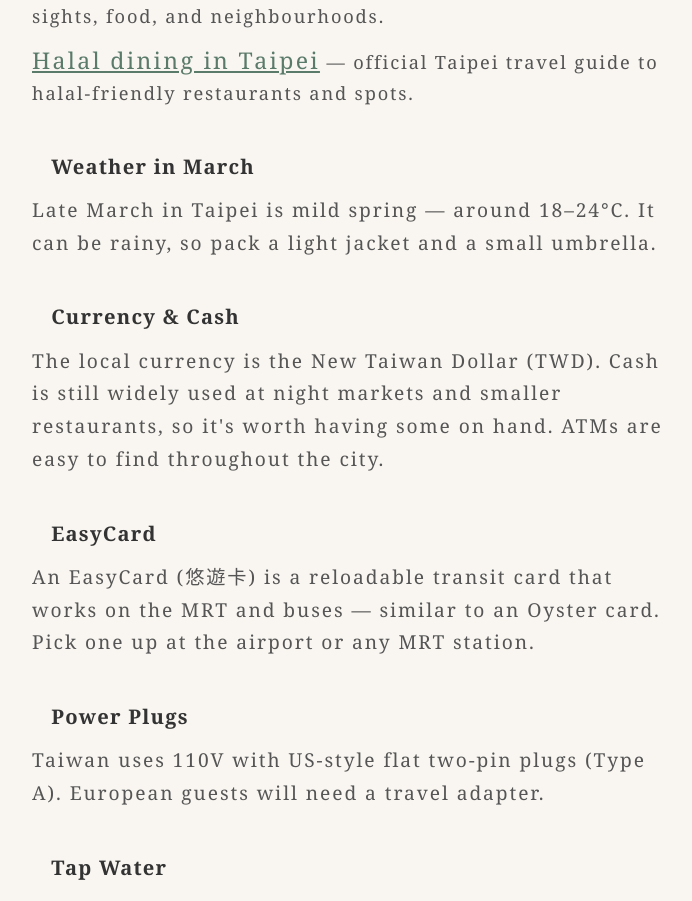
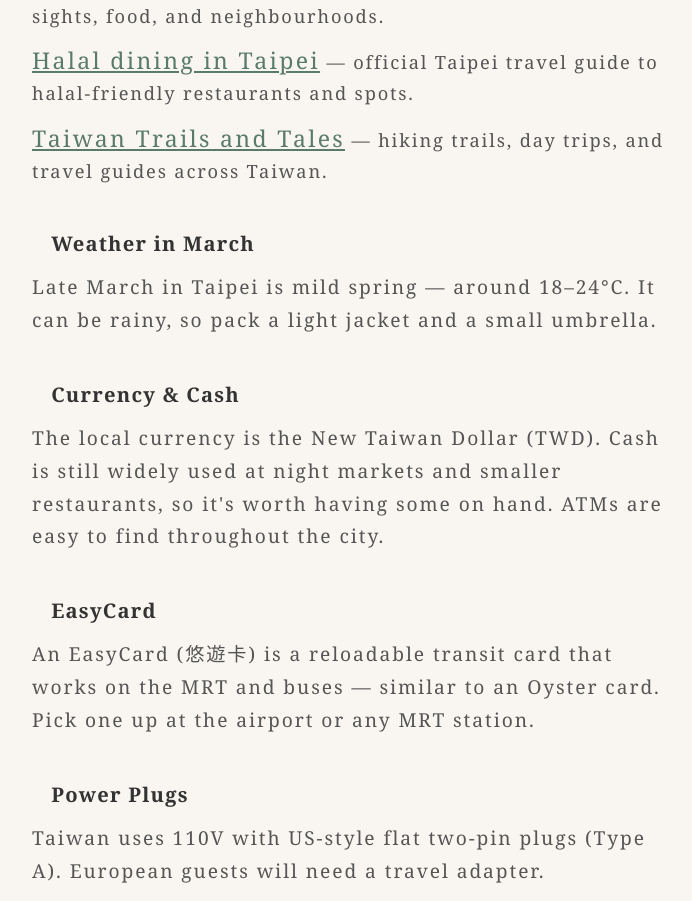
Before and after one commit to Adamhviid/wedding, a React (Vite) app: page /information in a window 1280 px wide. Shown: the part 1681-2582 px from the top of the page, without its empty margins (288-980 px from the left). Built offline with nearby package versions, Linux system fonts and the light colour scheme.

Commit message:
added new link to information

```diff
--- a/src/loc/en.json
+++ b/src/loc/en.json
@@ -47,5 +47,7 @@
   "infoLinkThingsTodoLabel": "Things to do in Taipei",
   "infoLinkThingsTodoDesc": "— a curated guide covering sights, food, and neighbourhoods.",
   "infoLinkHalalLabel": "Halal dining in Taipei",
-  "infoLinkHalalDesc": "— official Taipei travel guide to halal-friendly restaurants and spots."
+  "infoLinkHalalDesc": "— official Taipei travel guide to halal-friendly restaurants and spots.",
+  "infoLinkTrailsLabel": "Taiwan Trails and Tales",
+  "infoLinkTrailsDesc": "— hiking trails, day trips, and travel guides across Taiwan."
 }
--- a/src/loc/tw.json
+++ b/src/loc/tw.json
@@ -47,5 +47,7 @@
   "infoLinkThingsTodoLabel": "台北旅遊景點推薦",
   "infoLinkThingsTodoDesc": "— 涵蓋景點、美食與街區的精選指南。",
   "infoLinkHalalLabel": "台北清真飲食指南",
-  "infoLinkHalalDesc": "— 台北官方旅遊網站的清真友善餐廳與景點介紹。"
+  "infoLinkHalalDesc": "— 台北官方旅遊網站的清真友善餐廳與景點介紹。",
+  "infoLinkTrailsLabel": "Taiwan Trails and Tales",
+  "infoLinkTrailsDesc": "— 台灣各地登山步道、一日遊與旅遊指南。"
 }
--- a/src/pages/Information/Information.tsx
+++ b/src/pages/Information/Information.tsx
@@ -56,6 +56,16 @@
               </a>{" "}
               {t.infoLinkHalalDesc}
             </li>
+            <li>
+              <a
+                href="https://taiwantrailsandtales.com/"
+                target="_blank"
+                rel="noopener noreferrer"
+              >
+                {t.infoLinkTrailsLabel}
+              </a>{" "}
+              {t.infoLinkTrailsDesc}
+            </li>
           </ul>
         </div>
 
```
